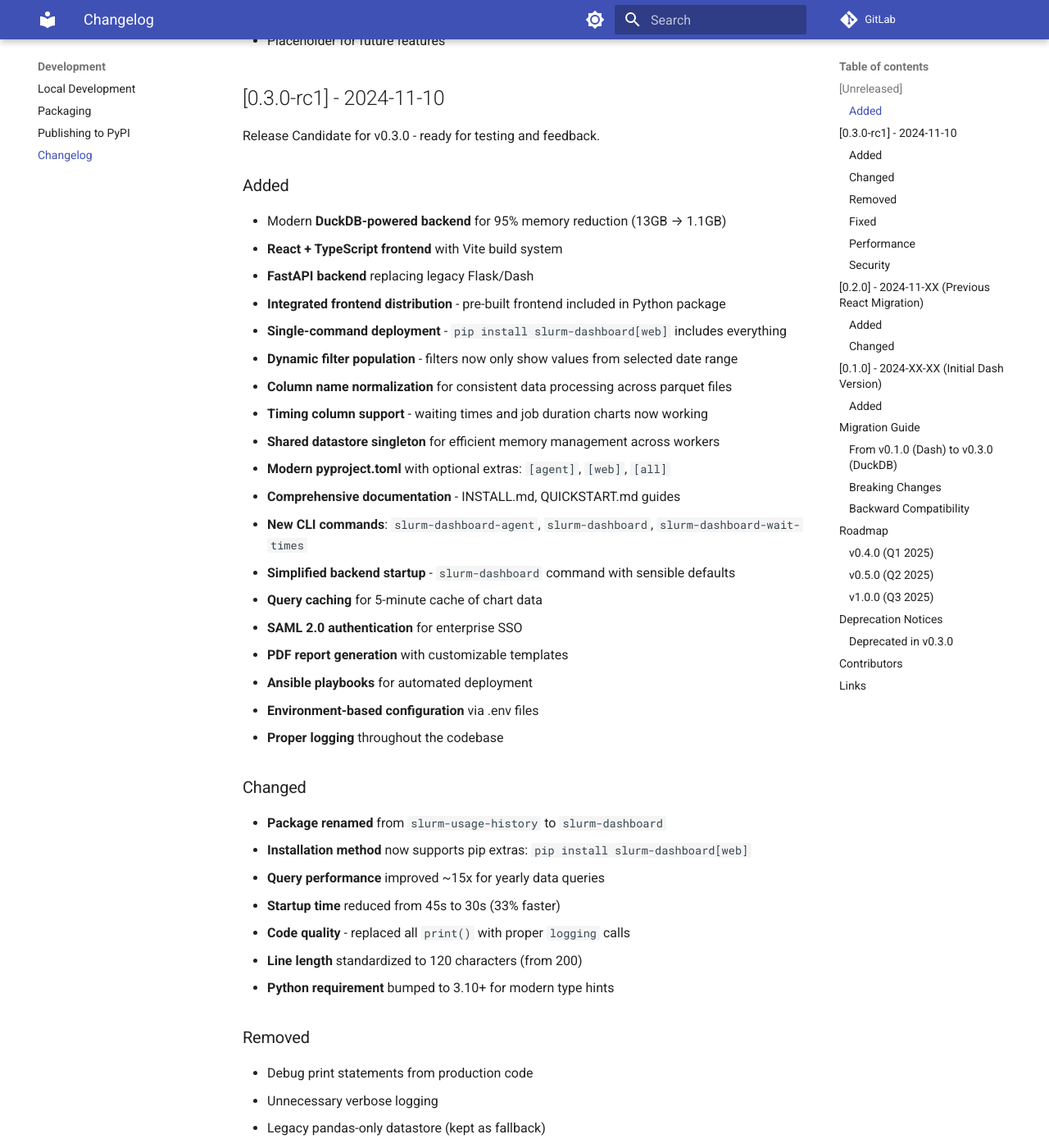
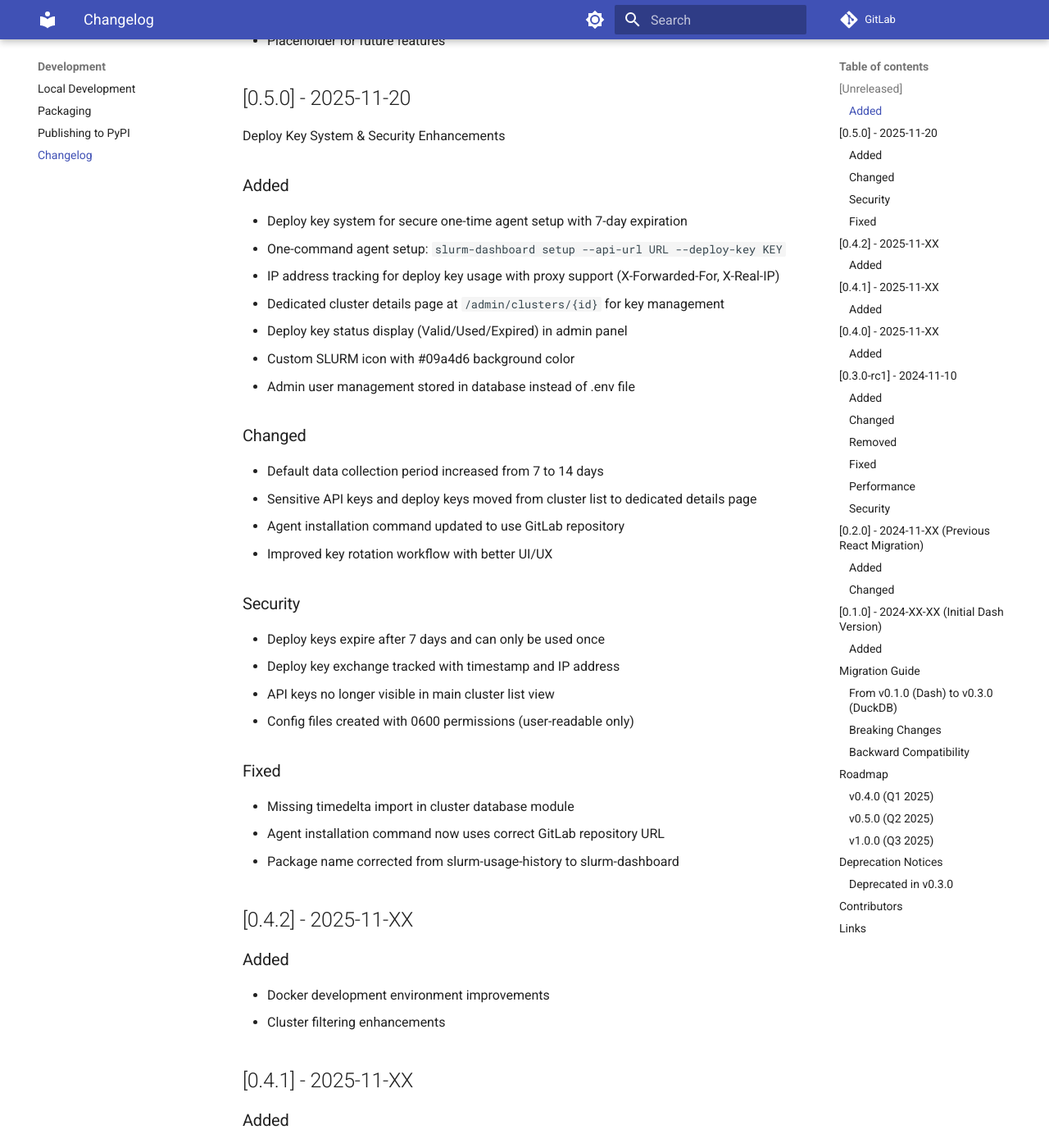
Before and after one commit to sorenwacker/slurm-usage-history, an MkDocs documentation site: the page built from docs/development/changelog.md, in a window 1280 px wide and 1400 px high, scrolled down 395 px. Shown: the whole window at 82% size. Built offline with MkDocs 1.6.1 and Material for MkDocs 9.7.7, drawn with Linux system fonts in a browser that asks for light colours; some of the changed text lies outside the part shown.

Commit message:
Update documentation for v0.5.0 release with deploy key system

```diff
--- a/docs/development/changelog.md
+++ b/docs/development/changelog.md
@@ -9,6 +9,55 @@ and this project adheres to [Semantic Versioning](https://semver.org/spec/v2.0.0
 
 ### Added
 - Placeholder for future features
+
+## [0.5.0] - 2025-11-20
+
+Deploy Key System & Security Enhancements
+
+### Added
+- Deploy key system for secure one-time agent setup with 7-day expiration
+- One-command agent setup: `slurm-dashboard setup --api-url URL --deploy-key KEY`
+- IP address tracking for deploy key usage with proxy support (X-Forwarded-For, X-Real-IP)
+- Dedicated cluster details page at `/admin/clusters/{id}` for key management
+- Deploy key status display (Valid/Used/Expired) in admin panel
+- Custom SLURM icon with #09a4d6 background color
+- Admin user management stored in database instead of .env file
+
+### Changed
+- Default data collection period increased from 7 to 14 days
+- Sensitive API keys and deploy keys moved from cluster list to dedicated details page
+- Agent installation command updated to use GitLab repository
+- Improved key rotation workflow with better UI/UX
+
+### Security
+- Deploy keys expire after 7 days and can only be used once
+- Deploy key exchange tracked with timestamp and IP address
+- API keys no longer visible in main cluster list view
+- Config files created with 0600 permissions (user-readable only)
+
+### Fixed
+- Missing timedelta import in cluster database module
+- Agent installation command now uses correct GitLab repository URL
+- Package name corrected from slurm-usage-history to slurm-dashboard
+
+## [0.4.2] - 2025-11-XX
+
+### Added
+- Docker development environment improvements
+- Cluster filtering enhancements
+
+## [0.4.1] - 2025-11-XX
+
+### Added
+- Various bug fixes and improvements
+
+## [0.4.0] - 2025-11-XX
+
+### Added
+- Admin panel with cluster management
+- Multi-cluster support with API key authentication
+- Demo cluster generation with synthetic data
+- User management interface
 
 ## [0.3.0-rc1] - 2024-11-10
 
```
Also changed, not shown: README.md (+17 -1 lines), docs/user-guide/cluster-setup.md (+28 -7 lines).
